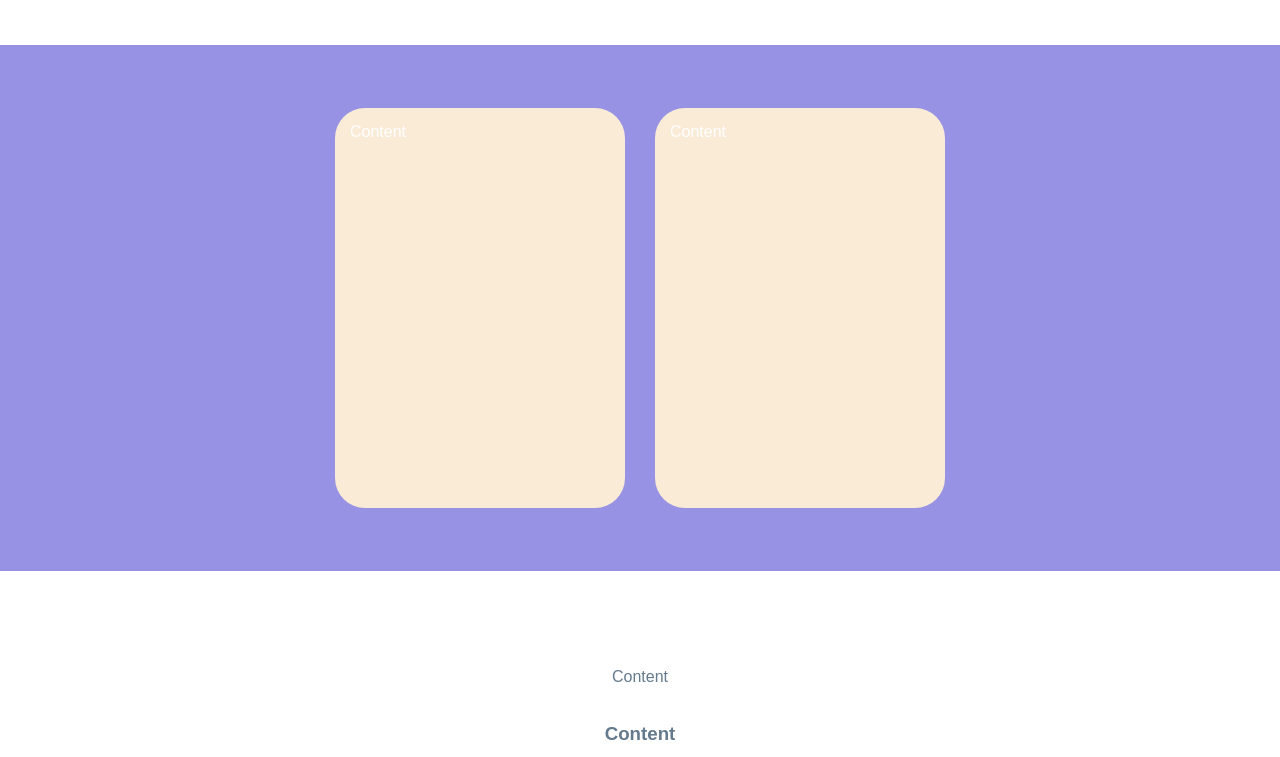
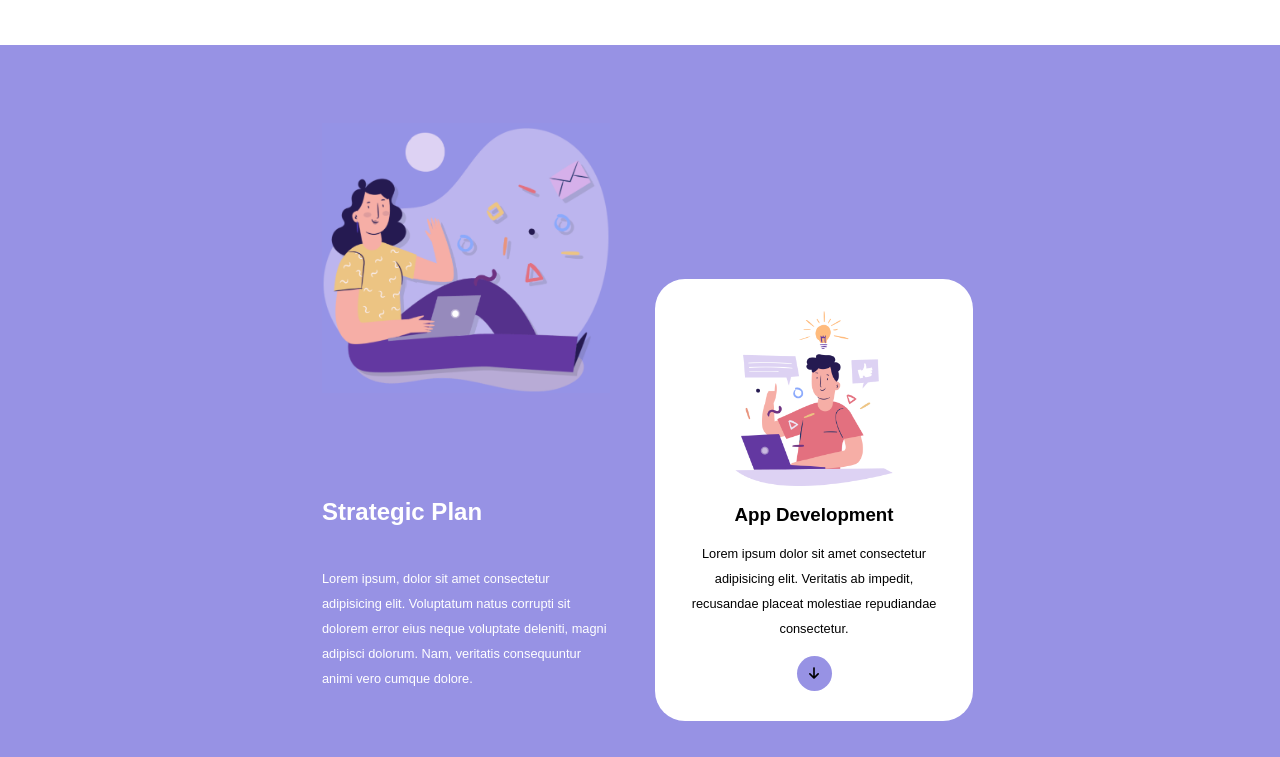
Before and after one commit to GrPaladino/htmlcss-responsive-layout, a plain HTML site: page index.html in a window 1280 px wide. Shown: the part 723-1480 px from the top of the page. Drawn offline with Linux system fonts and the light colour scheme.

Commit message:
Feat: add content planning section

```diff
--- a/css/desktop-style.css
+++ b/css/desktop-style.css
@@ -70,6 +70,11 @@ main > section:nth-of-type(even) {
 img {
     display: block;
     max-width: 100%;
+}
+
+#demo img,
+#planning .col-right img {
+    width: 70%;
 }
 
 .img-round {
@@ -189,10 +194,6 @@ a {
     padding-bottom: 0;
 }
 
-#demo img {
-    max-width: 70%;
-}
-
 #demo .col-1-3 .card {
     display: flex;
     flex-direction: column;
@@ -200,7 +201,6 @@ a {
     justify-content: space-evenly;
     height: 100%;
 }
-
 
 #demo .col-1-3 i {
     font-size: 4rem;
@@ -211,23 +211,60 @@ a {
 /* Planning section */
 
 
-#planning .wrapper {
+#planning .container {
+    max-width: 900px;
     display: flex;
     justify-content: center;
 }
 
 #planning .col {
-
-    /* debug */
-    width: 25%;
+    width: 40%;
 }
 
 #planning .card {
     border-radius: var(--border-radius-big);
+}
 
-    /* debug */
-    height: 400px;
-    background-color: antiquewhite;
+#planning .col-left img {
+    padding-bottom: 80px;
+}
+
+#planning h2 {
+    font-size: 1.5rem;
+    padding: 25px 0;
+}
+
+#planning p {
+    font-size: .8rem;
+    padding: 15px 0;
+    line-height: 25px;
+}
+
+#planning .col-right {
+    align-self: flex-end;
+}
+
+#planning .col-right .card {
+    display: flex;
+    flex-direction: column;
+    align-items: center;
+    text-align: center;
+    padding: 30px;
+    background-color: white;
+    color: black;
+}
+
+#planning .col-right h3 {
+    padding-top: 15px;
+}
+
+#planning button {
+    width: 35px;
+    height: 35px;
+    border-radius: 50%;
+    background-color: var(--primary-color);
+    border: none;
+    padding: 5px;
 }
 
 /* Testimonials section */
--- a/css/tablet-style.css
+++ b/css/tablet-style.css
@@ -29,7 +29,7 @@
 
     /* Planning section */
 
-    #planning .wrapper {
+    #planning .container {
         display: block;
     }
 
--- a/index.html
+++ b/index.html
@@ -90,12 +90,21 @@
         </section>
 
         <section id="planning">
-            <div class="wrapper">
+            <div class="container">
                 <div class="col col-left">
-                    <div class="card">Content</div>
+                    <div class="card">
+                        <img src="./img/planning1.png" alt="Plan">
+                        <h2>Strategic Plan</h2>
+                        <p>Lorem ipsum, dolor sit amet consectetur adipisicing elit. Voluptatum natus corrupti sit dolorem error eius neque voluptate deleniti, magni adipisci dolorum. Nam, veritatis consequuntur animi vero cumque dolore.</p>
+                    </div>
                 </div>
                 <div class="col col-right">
-                    <div class="card">Content</div>
+                    <div class="card">
+                        <img src="./img/planning2.png" alt="Plan2">
+                        <h3>App Development</h3>
+                        <p>Lorem ipsum dolor sit amet consectetur adipisicing elit. Veritatis ab impedit, recusandae placeat molestiae repudiandae consectetur.</p>
+                        <button><i class="fa-solid fa-arrow-down"></i></button>
+                    </div>
                 </div>
             </div>
         </section>
```
Also changed, not shown: 1 other file.
